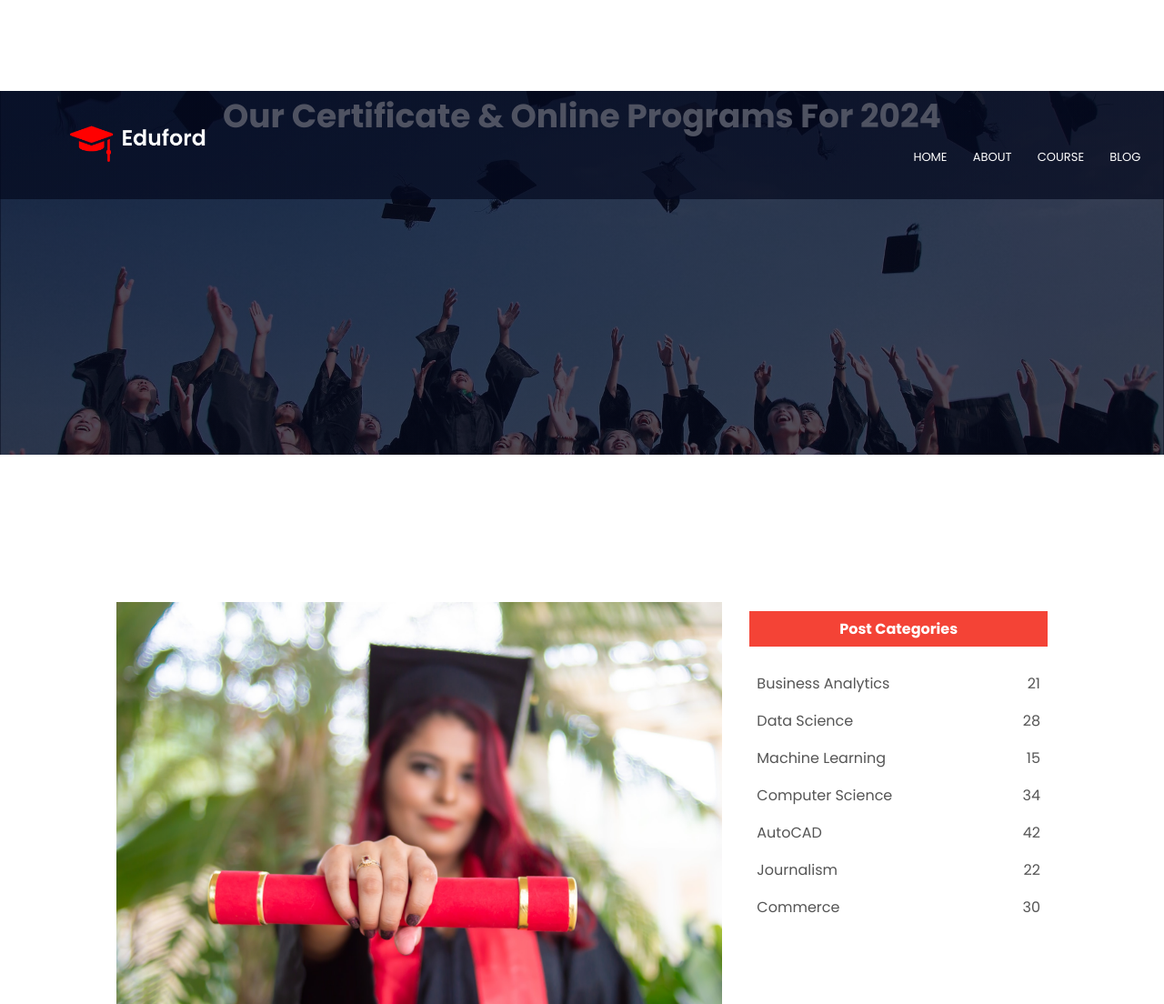
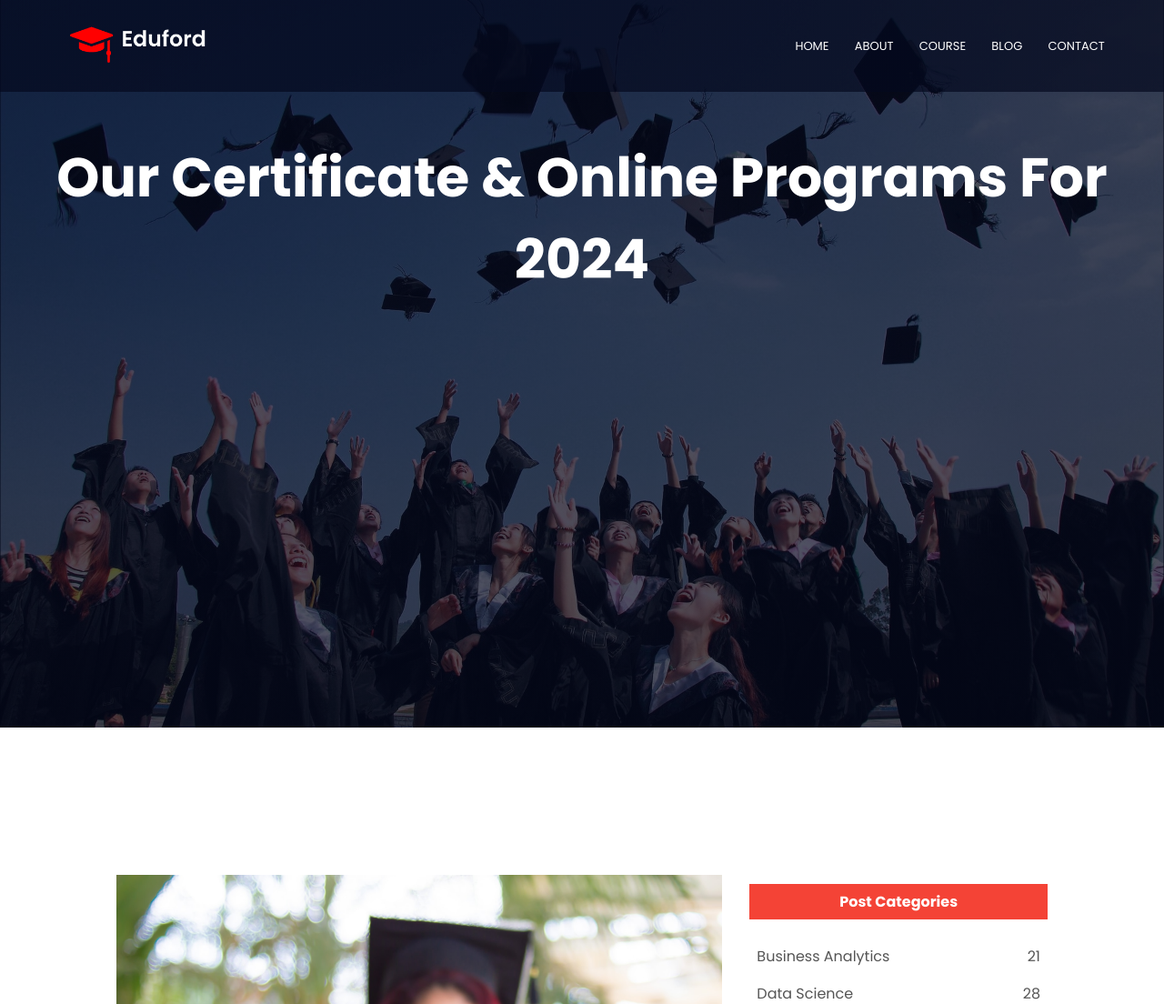
Before and after one commit to juhinagpure/Eduford-university, a PHP site: page /blog.html in a window 1280 px wide. Shown: the top 1104 px of the page at 91% size. Run offline with PHP 8.4, Linux system fonts and the light colour scheme; some libraries are stand-ins or nearby versions.

Commit message:
fixed the navbar and hidden issues

```diff
--- a/style.css
+++ b/style.css
@@ -39,7 +39,11 @@ nav img {
 
 .nav-links {
     flex: 1;
+    display: flex;
+    justify-content: flex-end;
+    align-items: center;
     text-align: right;
+    padding-right: 130px;
 }
 
 .nav-links ul li {
@@ -464,7 +468,7 @@ h3 {
 
 /* About us page */
 .sub-header {
-    height: 50vh;
+    height: 100vh;
     width: 100%;
     background-image: linear-gradient(rgba(4, 9, 30, 0.7), rgba(4, 9, 30, 0.7)), url(./eduford_img/background.jpg);
     background-position: center;
@@ -474,7 +478,8 @@ h3 {
 }
 
 .sub-header h1 {
-    margin-top: 100px;
+    padding-top: 150px;
+    font-size: 60px;
 }
 
 .about-us {
```
